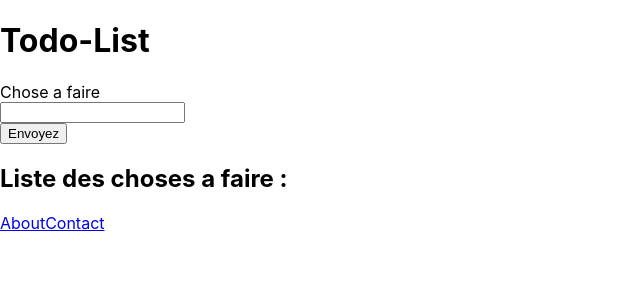
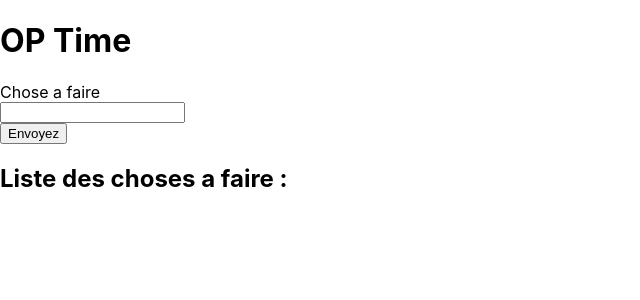
Before and after one commit to DevTrotter/TodoTrain, a React (Create React App) app: page / in a window 1280 px wide. Shown: the top 300 px of the page, without its empty margins (0-640 px from the left). Built offline with nearby package versions, Linux system fonts and the light colour scheme.

Commit message:
simple change

```diff
--- a/src/components/Header/Header.js
+++ /dev/null
@@ -1,12 +0,0 @@
-import React from 'react'
-import StyledHeader from './StyledHeader'
-
-export const Header = () => {
-    return (
-        <StyledHeader>
-            <h1>
-                Todo-List
-            </h1>
-        </StyledHeader>
-    )
-}
--- a/src/components/Header/StyledHeader.js
+++ /dev/null
@@ -1,7 +0,0 @@
-import styled from "styled-components";
-
-const StyledHeader = styled.header`
-
-`
-
-export default StyledHeader
--- a/src/components/Home/Home.js
+++ b/src/components/Home/Home.js
@@ -1,5 +1,5 @@
 import {useState} from 'react'
-import { Header } from '../Header/Header'
+import { Sidebar } from '../Sidebar/Sidebar'
 import { Add } from '../Add/Add';
 import { List } from '../List/List'
 import { Link } from 'react-router-dom';
@@ -8,11 +8,9 @@ export const Home = () => {
     const [arrayTask , setArrayTask] = useState([])
     return (
         <div>
-            <Header/>
+            <Sidebar/>
             <Add arrayTask={arrayTask} setArrayTask={setArrayTask}/>
             <List arrayTask={arrayTask} setArrayTask={setArrayTask}/>
-            <Link to='/about'>About</Link>
-            <Link to='/contact'>Contact</Link>
         </div>
     )
 }
--- /dev/null
+++ b/src/components/Sidebar/Sidebar.js
@@ -0,0 +1,12 @@
+import React from 'react'
+import StyledSidebar from './StyledSidebar'
+
+export const Sidebar = () => {
+    return (
+        <StyledSidebar>
+            <h1>
+                OP Time
+            </h1>
+        </StyledSidebar>
+    )
+}
--- /dev/null
+++ b/src/components/Sidebar/StyledSidebar.js
@@ -0,0 +1,7 @@
+import styled from "styled-components";
+
+const StyledSidebar = styled.header`
+
+`
+
+export default StyledSidebar
```
